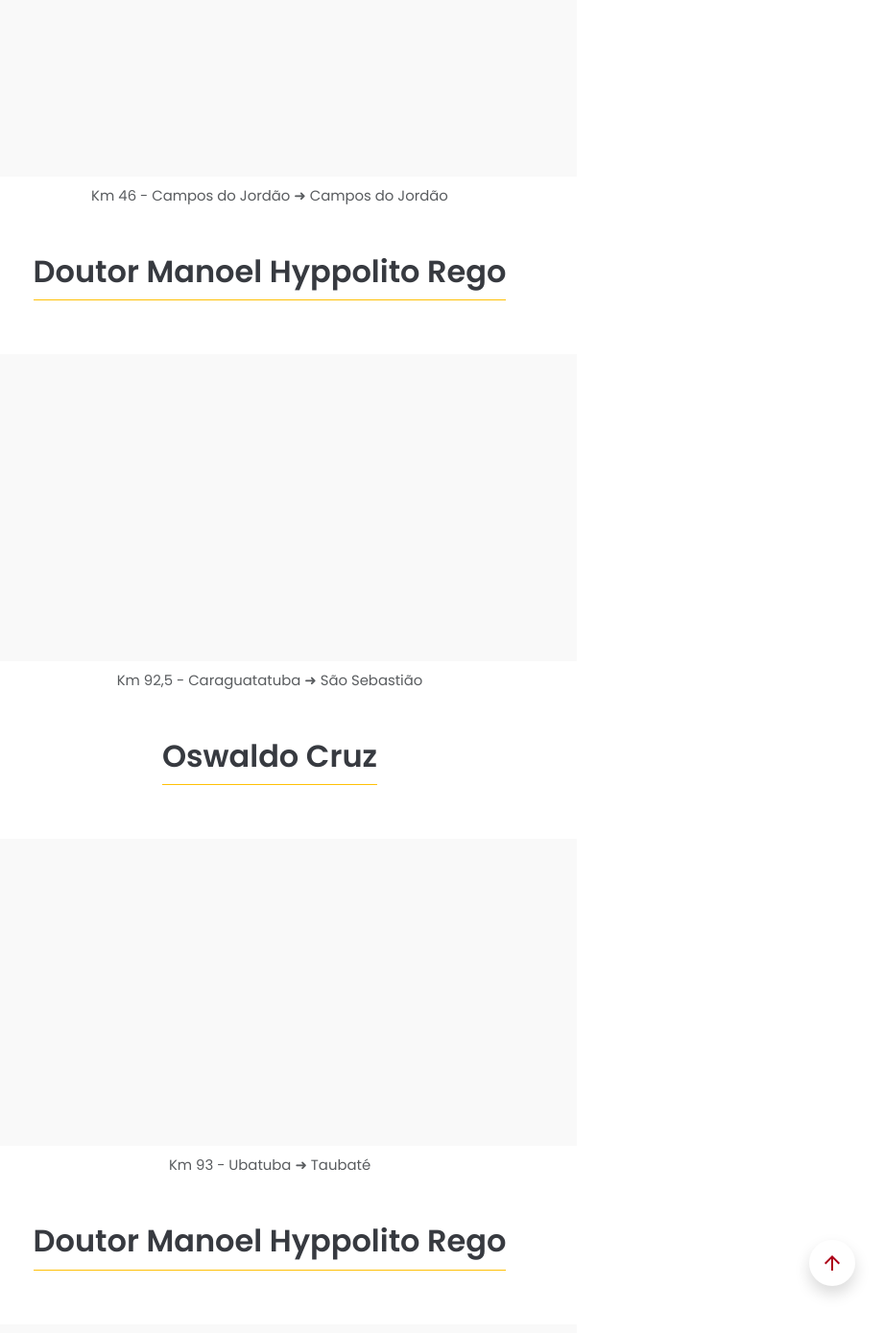
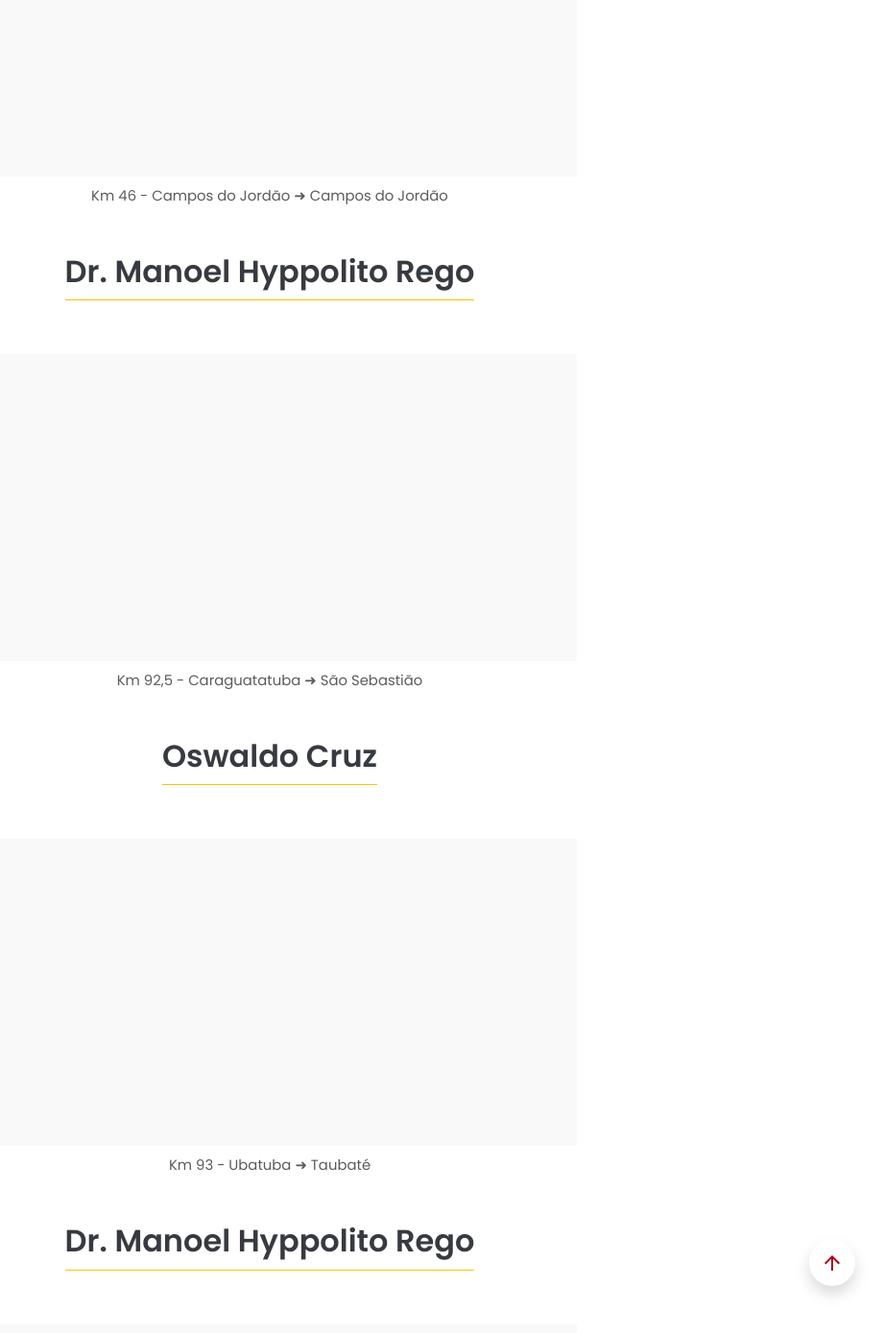
Before and after one commit to Sergio-Damm/transitoaovivo, a Jekyll site: the page built from pages/transito-sao-paulo/index.html, in a window 1280 px wide and 1400 px high, scrolled down 6714 px. Shown: the top 1389 px of the window at 96% size, without its empty margins (359-1280 px from the left). Built offline with Jekyll 4.4.1, drawn with Linux system fonts in a browser that asks for light colours; comment, search, counter and statistics services are not loaded.

Commit message:
Doutor to Dr.

```diff
--- a/pages/transito-sao-paulo/index.html
+++ b/pages/transito-sao-paulo/index.html
@@ -278,7 +278,7 @@ redirect_from:
 			</div>
 
     		<div class="text-center mb-5">
-				<h2 class="fs-2 fw-semibold hunderline">Doutor Manoel Hyppolito Rego</h2>
+				<h2 class="fs-2 fw-semibold hunderline">Dr. Manoel Hyppolito Rego</h2>
 			</div>
 
 			<div class="img-wrapper">
@@ -310,7 +310,7 @@ redirect_from:
 			</div>
 
     		<div class="text-center mb-5">
-				<h2 class="fs-2 fw-semibold hunderline">Doutor Manoel Hyppolito Rego</h2>
+				<h2 class="fs-2 fw-semibold hunderline">Dr. Manoel Hyppolito Rego</h2>
 			</div>
 
 			<div class="img-wrapper">
```
